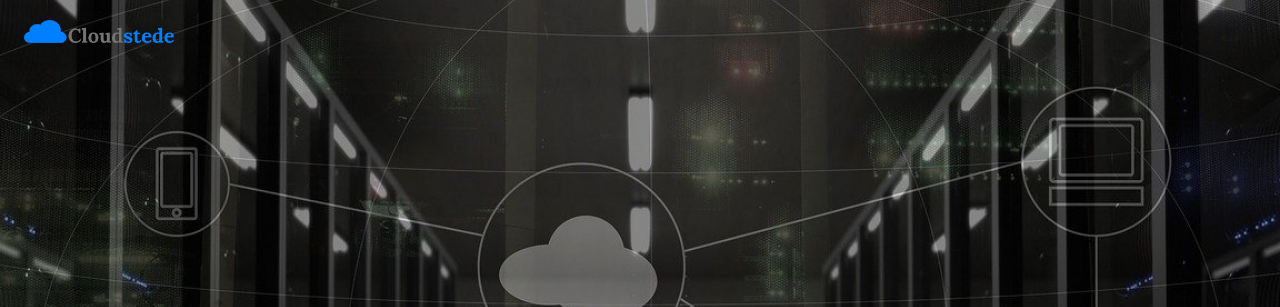
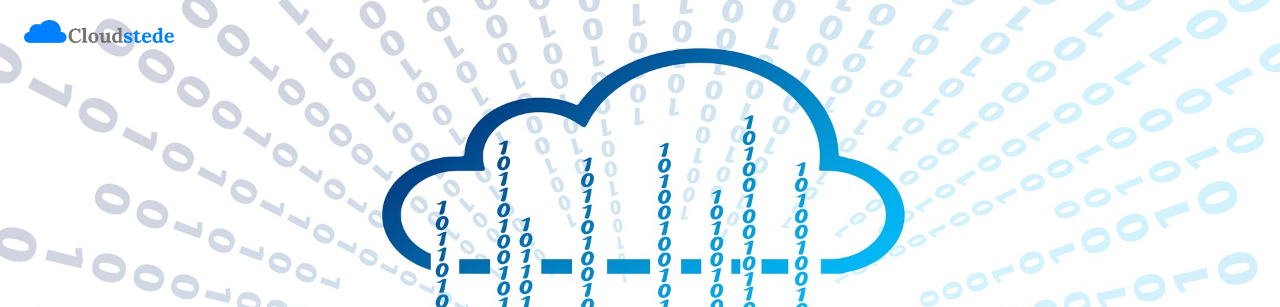
Before and after one commit to cloudstede/cloudstede.github.io, a plain HTML site: page index.html in a window 1280 px wide. Shown: the top 307 px of the page. Drawn offline with Linux system fonts and the light colour scheme.

Commit message:
Update index.html

```diff
--- a/index.html
+++ b/index.html
@@ -9,7 +9,7 @@
 body,h1 {font-family: "Raleway", sans-serif}
 body, html {height: 100%}
 .bgimg {
-  background-image: url('./img/cloud2.jpg');
+  background-image: url('./img/cloud1.jpg');
   min-height: 100%;
   background-position: center;
   background-size: cover;
```
